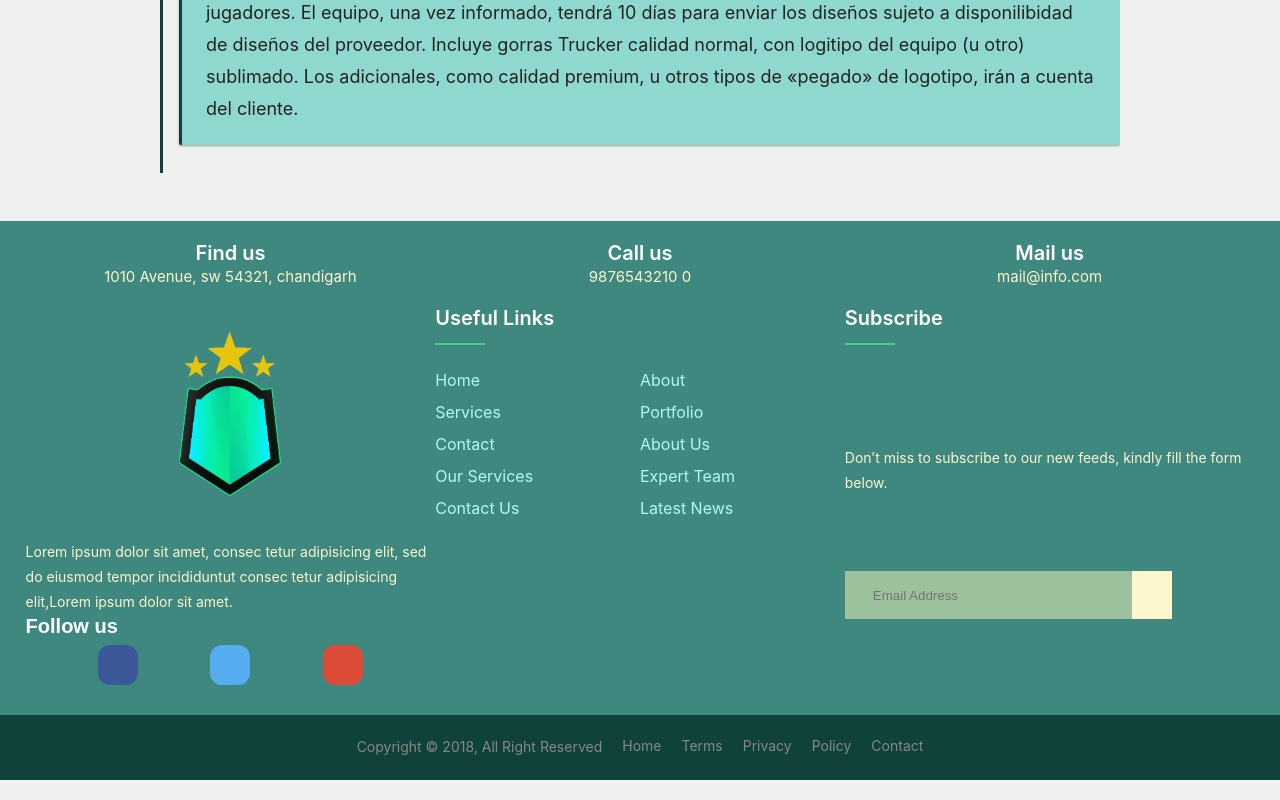
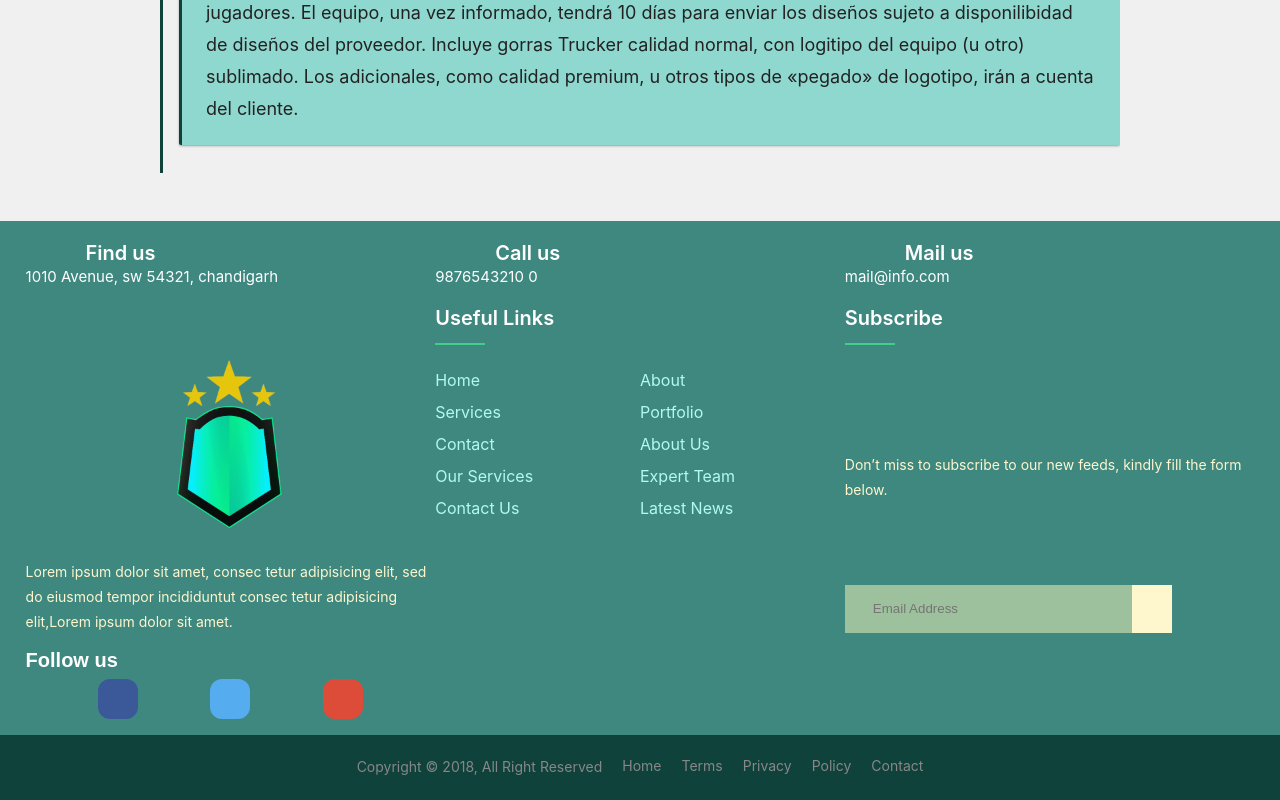
Before and after one commit to Maximiliano-Pereyra/Copa-relampago, a React (Create React App) app: page / in a window 1280 px wide. Shown: the part 1830-2630 px from the top of the page. Built offline with nearby package versions, Linux system fonts and the light colour scheme.

Commit message:
arreglos

```diff
--- a/src/componentes/Footer/Footer.css
+++ b/src/componentes/Footer/Footer.css
@@ -42,17 +42,18 @@ ul {
   display: flex;
   flex-wrap: wrap;
   flex-direction: column;
-  justify-content: center;
-  align-items: center;
 }
 .cta-text h4 {
   color: #fff;
   font-size: 20px;
   font-weight: 600;
   margin-bottom: 2px;
+  display: flex;
+  flex-wrap: wrap;
+  padding-left: 60px;
 }
 .cta-text span {
-  color: #fef6cd;
+  color: #fff;
   font-size: 15px;
 }
 .footer-content {
@@ -68,15 +69,14 @@ ul {
   background-position: 100% 100%;
 }
 .footer-logo {
-  margin-bottom: 30px;
   width: 100%;
   display: flex;
   justify-content: center;
 }
 .footer-logo img {
-    max-width: 200px;
+    width: 250px;
     height: 120%;
-    object-fit: cover;
+    object-fit: contain;
 }
 .footer-text p {
   margin-bottom: 14px;
@@ -100,18 +100,13 @@ ul {
   font-family: 'Poppins', sans-serif;
   justify-content: start;
   margin-bottom: 7px;
+  margin-top: 14px;
 }
-.footer-social-icon a {
-  width: 40px;
-  height: 80%;
-  display: flex;
-  flex-wrap: wrap;
-  border-radius: 30%;
-}
+
 .facebook-bg{
   background: #3B5998;
   height: 40px;
-  width: 60px;
+  width: 40px;
   display: flex;
   flex-wrap: wrap;
   text-align: center;
@@ -136,6 +131,9 @@ ul {
   border-radius: 30%;
 
 }
+.footer-widget-heading{
+  width: 100%;
+}
 .footer-widget{
 
     width: 32vw;
@@ -143,6 +141,7 @@ ul {
     flex-wrap: wrap;
 }
 .footer-widget-heading h3 {
+  width: 100%;
   color: #fff;
   font-size: 20px;
   font-weight: 600;
```
